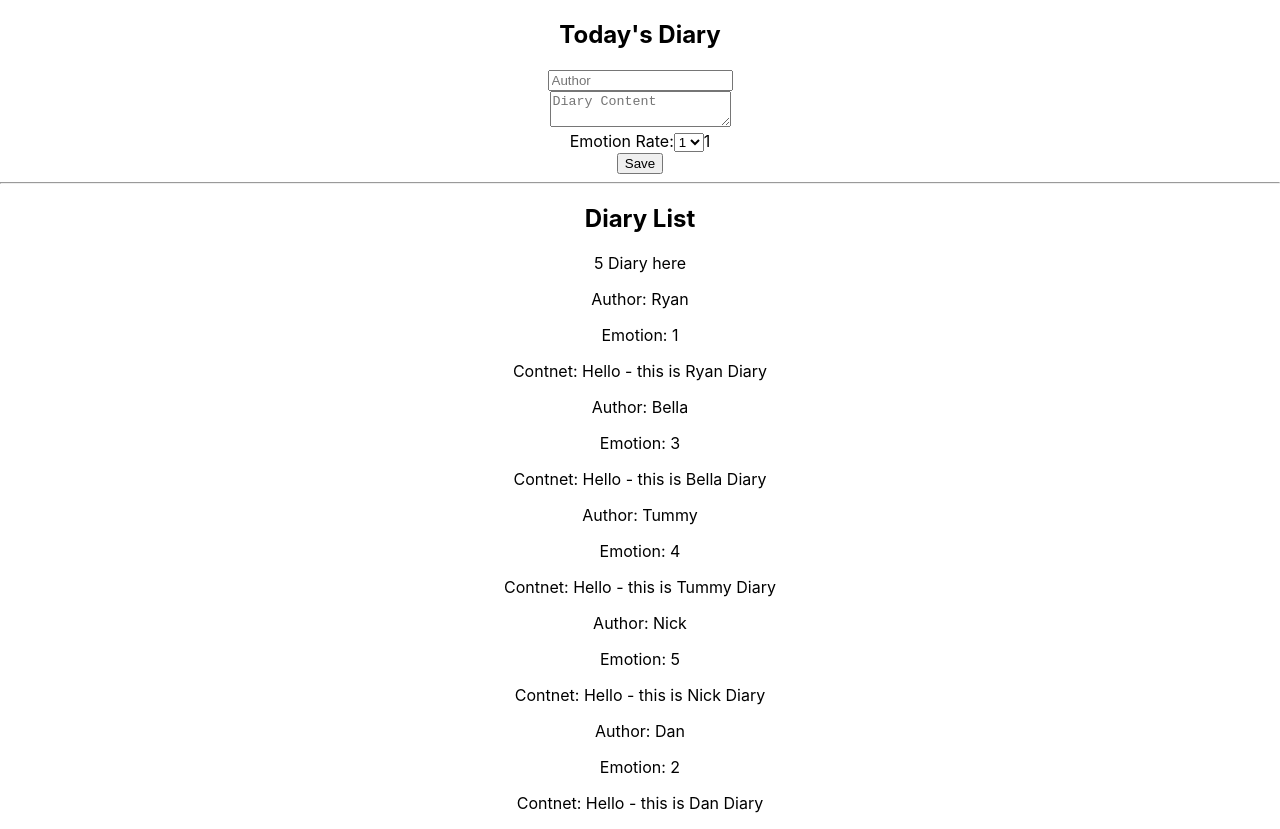
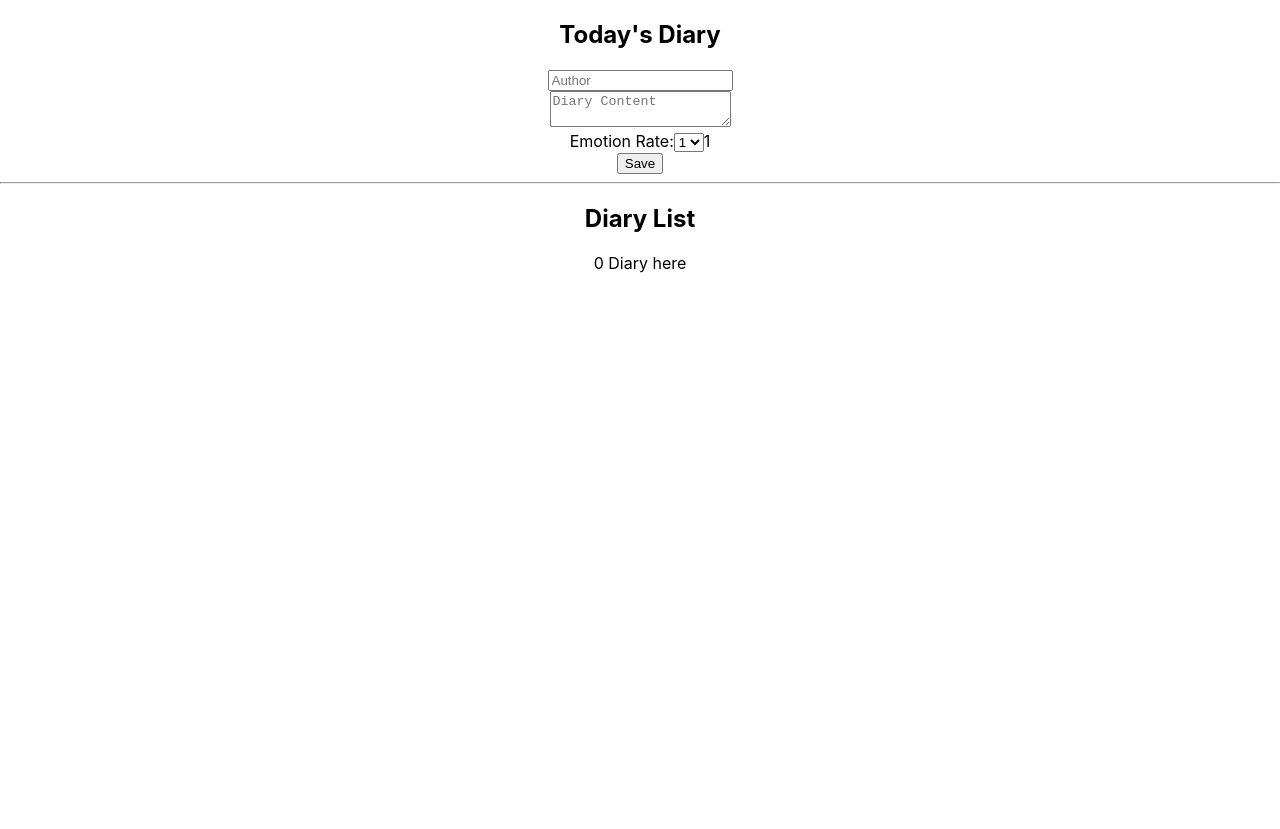
Before and after one commit to Ryan-Nam/react-diary-CRUD, a React (Create React App) app: page / in a window 1280 px wide. After the commit the page ends 800 px from the top, so only its background shows below. Built offline with nearby package versions, Linux system fonts and the light colour scheme.

Commit message:
Add onCreate

```diff
--- a/src/App.js
+++ b/src/App.js
@@ -1,47 +1,33 @@
+import { useRef, useState } from 'react';
 import './App.css';
 import DiaryList from './DiaryList';
 import DiaryNewForm from './DiaryNewForm';
 
 function App() {
 
-  const dummyList = [
-    {
-      id:1,
-      author: 'Ryan',
-      content: 'Hello - this is Ryan Diary',
-      emotion: 1
-    },
-    {
-      id:2,
-      author: 'Bella',
-      content: 'Hello - this is Bella Diary',
-      emotion: 3
-    },
-    {
-      id:3,
-      author: 'Tummy',
-      content: 'Hello - this is Tummy Diary',
-      emotion: 4
-    },
-    {
-      id:4,
-      author: 'Nick',
-      content: 'Hello - this is Nick Diary',
-      emotion: 5
-    },
-    {
-      id:5,
-      author: 'Dan',
-      content: 'Hello - this is Dan Diary',
-      emotion: 2
-    },
-  ]
+  const [data, setData] = useState([]);
+  const dataId = useRef(0);
 
+  const onCreate = (author, content, emotion) => {
+    console.log('created!');
+    console.log(author)
+    console.log(content)
+    console.log(emotion)
+    const newItem = {
+      author, content, emotion, id: dataId.current
+    }
+    dataId.current += 1;
+    setData([newItem, ...data]);
+  }
+  const onDelete =(id) => {
+    console.log(`Deleted ${id}`);
+    setData([])
+  }
 
   return (
     <div className="App">
-      <DiaryNewForm />
-      <DiaryList list={dummyList} />
+      <DiaryNewForm onCreate={onCreate}/>
+      <DiaryList list={data} onDelete={onDelete} />
     </div>
   );
 }
--- a/src/DiaryItem.jsx
+++ b/src/DiaryItem.jsx
@@ -1,12 +1,17 @@
 import React from 'react';
 
-export default function DiaryItem({data}) {
+export default function DiaryItem({data, onDelete}) {
     // console.log(id);
+    const onClick = () => {
+      console.log(`${data.id} is selected`)
+      onDelete(data.id);
+    }
     return (
         <div>
           <p>Author: {data.author}</p>
           <p>Emotion: {data.emotion} </p>
           <p>Contnet: {data.content} </p>
+          <button onClick={onClick}>Delete</button>
         </div>
     );
 }
--- a/src/DiaryList.jsx
+++ b/src/DiaryList.jsx
@@ -1,8 +1,9 @@
 import React from "react";
 import DiaryItem from './DiaryItem';
+// list is wrapped as array. []
 
-export default function DiaryList({ list }) {
-  console.log(list);
+export default function DiaryList({ list, onDelete }) {
+
   return (
     <div>
       <hr />
@@ -10,7 +11,7 @@ export default function DiaryList({ list }) {
       <p>{list.length} Diary here</p>
       {/* Diary item would be here -> make as component later */}
       {list.map((it) => (
-        <DiaryItem key={it.id} data={it}/>
+        <DiaryItem key={it.id} data={it} onDelete={onDelete}/>
       ))}
     </div>
   );
--- a/src/DiaryNewForm.jsx
+++ b/src/DiaryNewForm.jsx
@@ -1,9 +1,8 @@
 import React, { useState } from "react";
 
-export default function DiaryNewForm() {
-//   const [author, setAuthor] = useState("");
-//   const [content, setContent] = useState("");
-//   const [emotion, setEmotion] = useState(1);
+export default function DiaryNewForm({onCreate}) {
+
+
 
   const [diaryInfo, setDiaryInfo] = useState({
     author: "",
@@ -15,6 +14,7 @@ export default function DiaryNewForm() {
     setDiaryInfo({...diaryInfo, [e.target.name]:e.target.value});
   }
 
+
   return (
     <>
       <h2>Today's Diary</h2>
@@ -25,6 +25,8 @@ export default function DiaryNewForm() {
             console.log(`Your Author name: ${diaryInfo.author}`);
             console.log(`Your content: ${diaryInfo.content}`);
             console.log(`Your Emotion: ${diaryInfo.emotion}`);
+            // onCreate(diaryInfo);
+            onCreate(diaryInfo.author, diaryInfo.content, diaryInfo.emotion);
         }}
       >
         <div>
```
Also changed, not shown: 1 other file (tests, documents, lock files or other folders).
